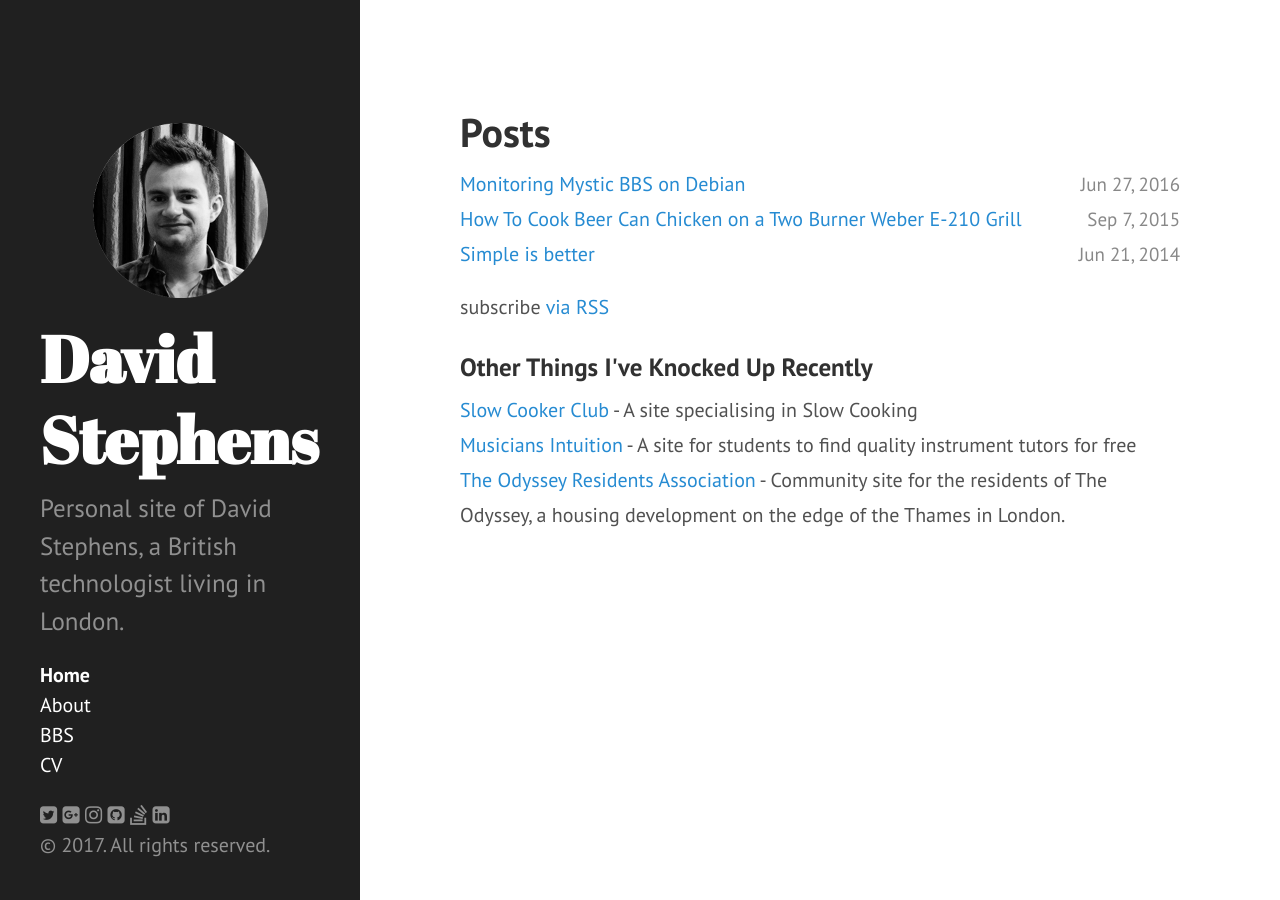
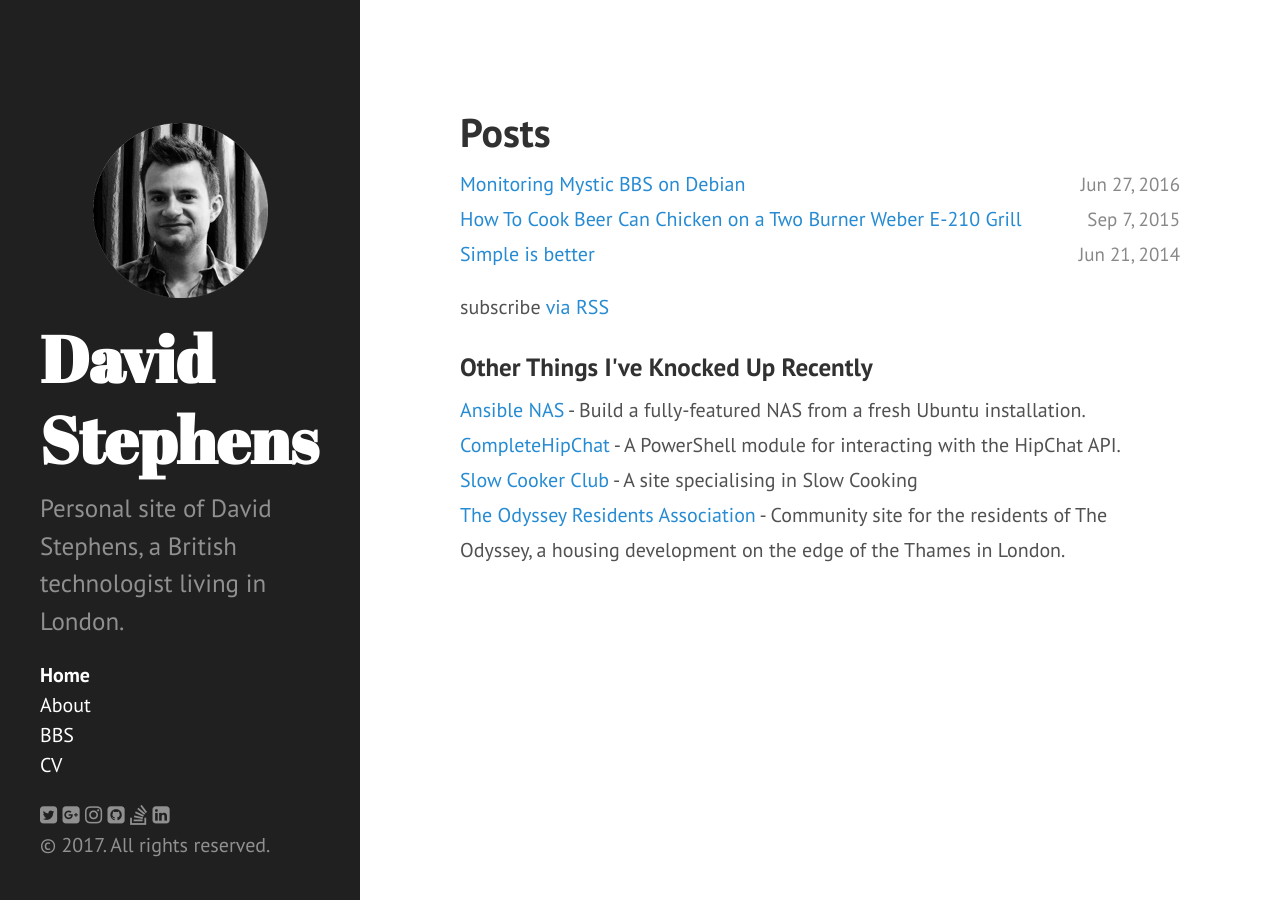
Before and after one commit to davestephens/davestephens.github.io, a Jekyll site: the page built from index.html, in a window 1280 px wide. Built offline with Jekyll 4.4.1, drawn with Linux system fonts in a browser that asks for light colours; nearby versions of some CDN libraries; the list of posts is cut into pages by our own code.

Commit message:
Update things I've done recently to add things I've actually done recently

```diff
--- a/index.html
+++ b/index.html
@@ -21,11 +21,14 @@ title: Home
 
     <h3>Other Things I've Knocked Up Recently</h3>
     <ul class="things">
+        <li>
+            <a href="https://github.com/davestephens/ansible-nas">Ansible NAS</a> - Build a fully-featured NAS from a fresh Ubuntu installation.
+        </li>
+        <li>
+            <a href="https://github.com/davestephens/CompleteHipChat">CompleteHipChat</a> - A PowerShell module for interacting with the HipChat API.
+        </li>
         <li><a href="http://www.slowcookerclub.com" target="_blank">Slow Cooker Club</a>
             - A site specialising in Slow Cooking
-        </li>
-        <li><a href="http://www.musiciansintuition.com" target="_blank">Musicians Intuition</a>
-            - A site for students to find quality instrument tutors for free
         </li>
         <li><a href="http://www.theodysseye14.co.uk" target="_blank">The Odyssey Residents Association</a>
             - Community site for the residents of The Odyssey, a housing development on the edge of the Thames in London.
```
